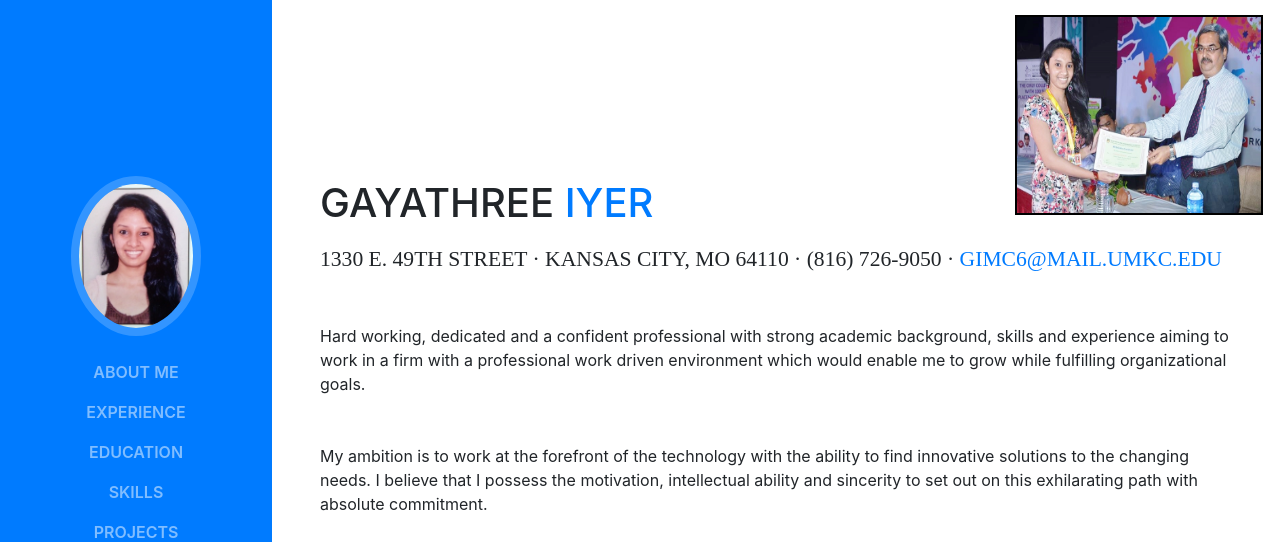
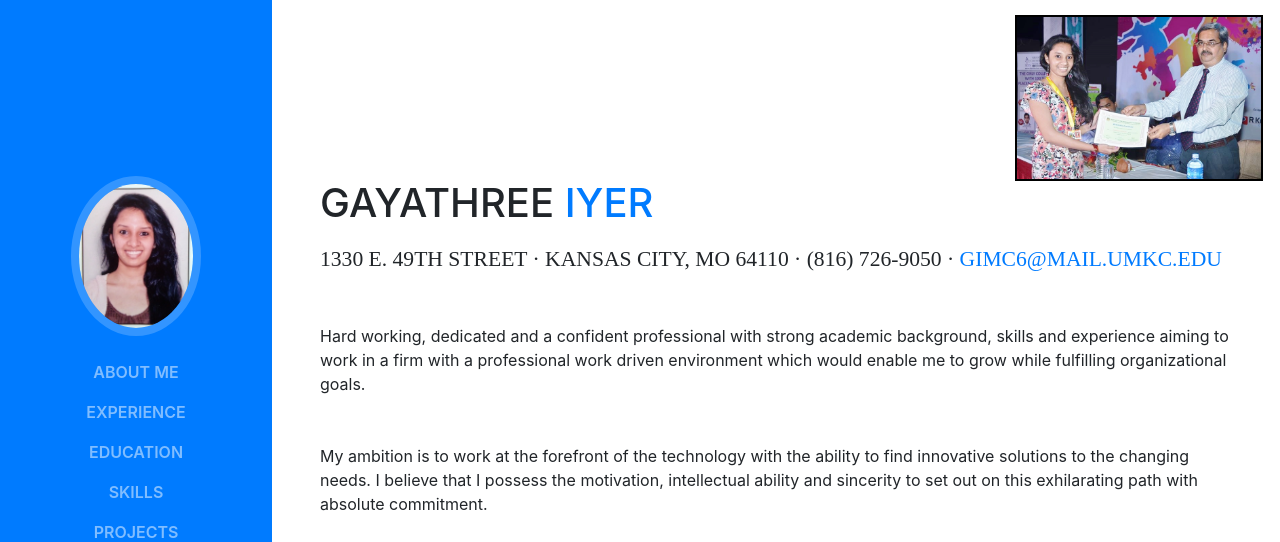
Before and after one commit to GayathreeIyer/GayathreeIyer.github.io, a website with bundled scripts: page index.html in a window 1280 px wide. Shown: the top 542 px of the page. Built offline with nearby package versions, Linux system fonts and the light colour scheme; a web font is replaced by a local one.

Commit message:
Portfolio

```diff
--- a/css/slideshow.css
+++ b/css/slideshow.css
@@ -27,8 +27,10 @@
 		margin: 0 auto;
 		width: 20%;
 		height: auto;
-		max-height: 200px;
-            min-height: 200px;
+		max-width: 100%;
+		max-height: 100%;
+
+
 			 border: 2px solid black;
 
 
```
